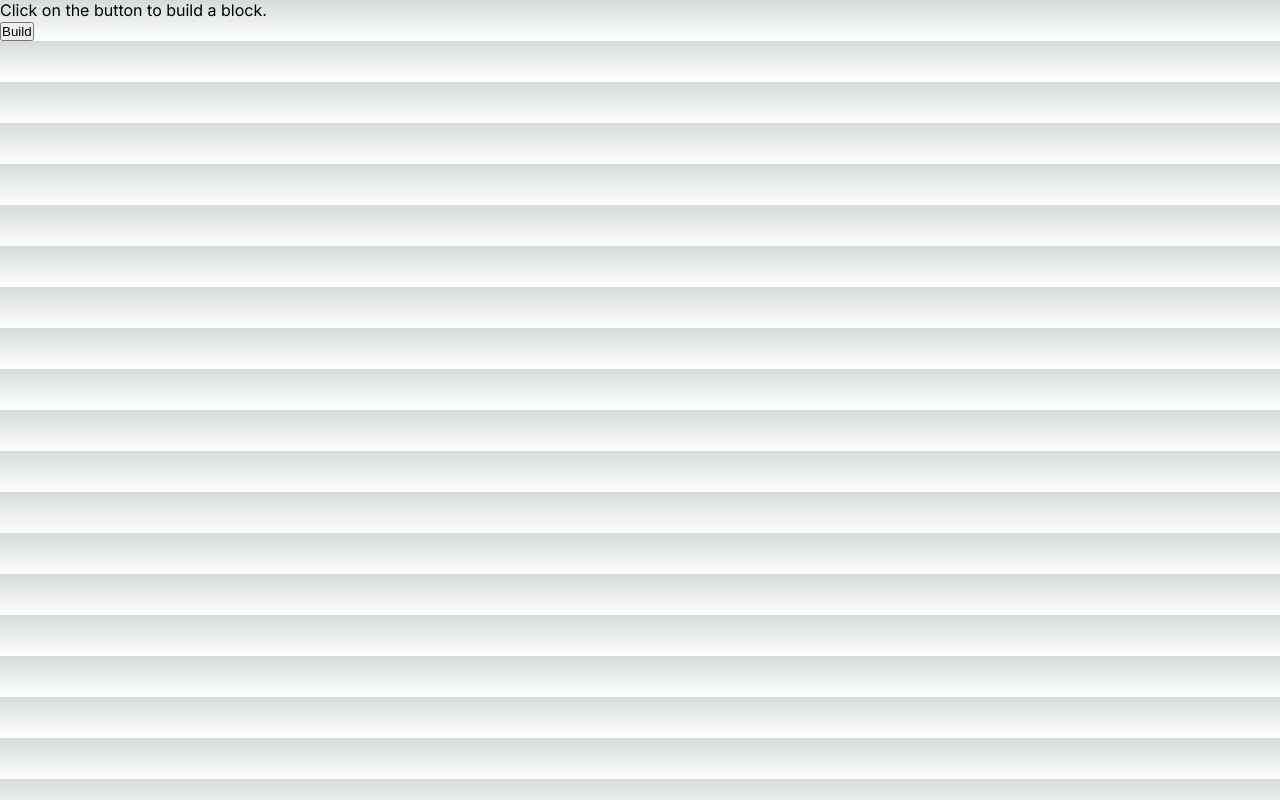
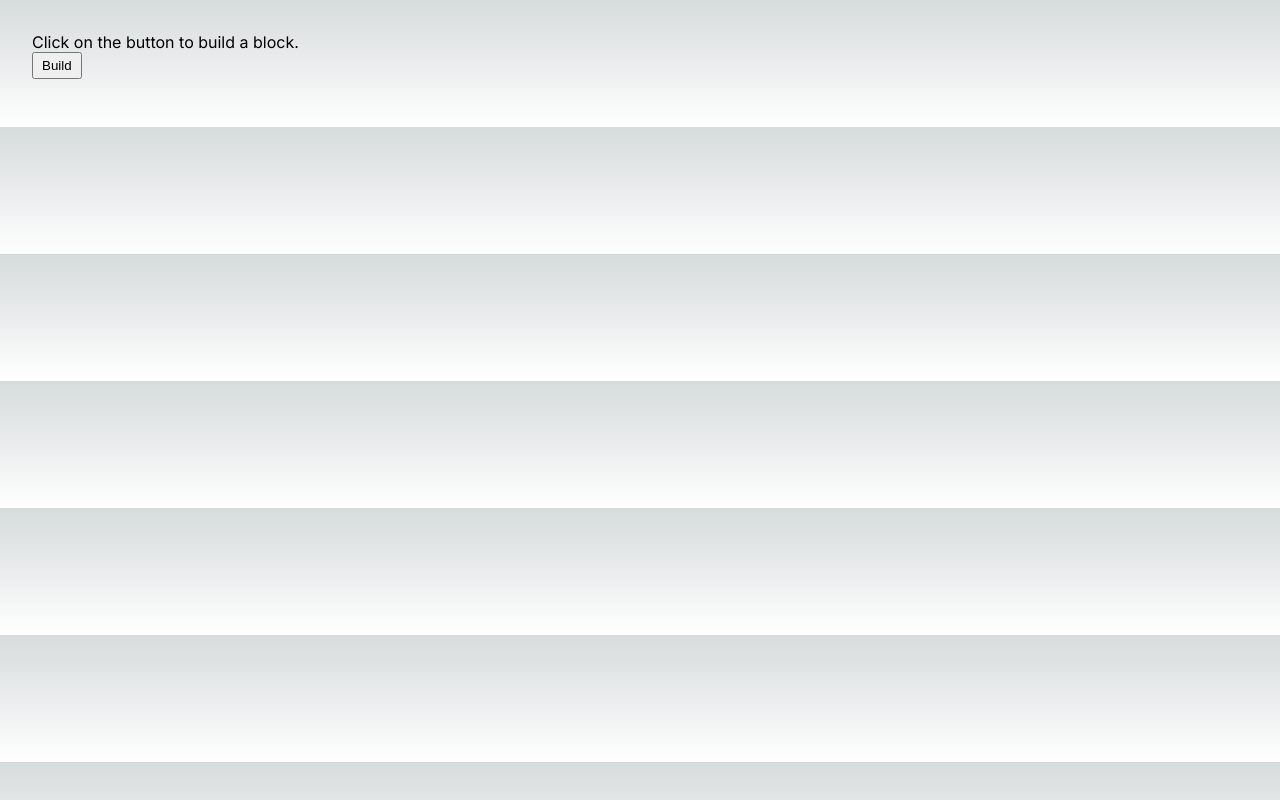
Before and after one commit to franco-ortega/block-builder, a Next.js app: page / in a window 1280 px wide. Built offline with nearby package versions, Linux system fonts and the light colour scheme.

Commit message:
add initial styles to Builder

```diff
--- a/components/builder/Builder.jsx
+++ b/components/builder/Builder.jsx
@@ -2,6 +2,7 @@
 
 import { useState } from 'react';
 import Block from '../block/Block';
+import styles from './Builder.module.css';
 
 export default function Builder() {
   const [blocks, setBlocks] = useState([]);
@@ -16,7 +17,7 @@ export default function Builder() {
   };
 
   return (
-    <main>
+    <main className={styles.Builder}>
       <section>
         <p>Click on the button to build a block.</p>
         <button onClick={addBlock}>Build</button>
--- /dev/null
+++ b/components/builder/Builder.module.css
@@ -0,0 +1,11 @@
+.Builder {
+  padding: 2rem;
+
+  display: flex;
+  flex-direction: column;
+  gap: 1rem;
+}
+
+.Builder button {
+  padding: 0.25rem 0.5rem;
+}
```
